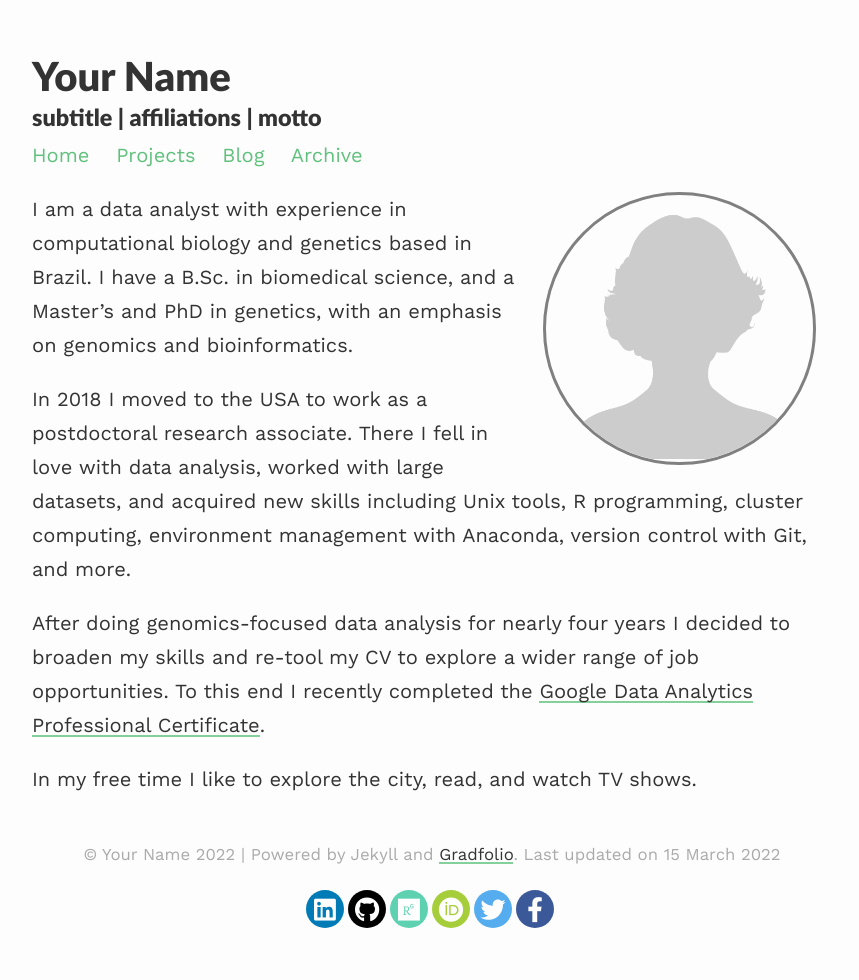
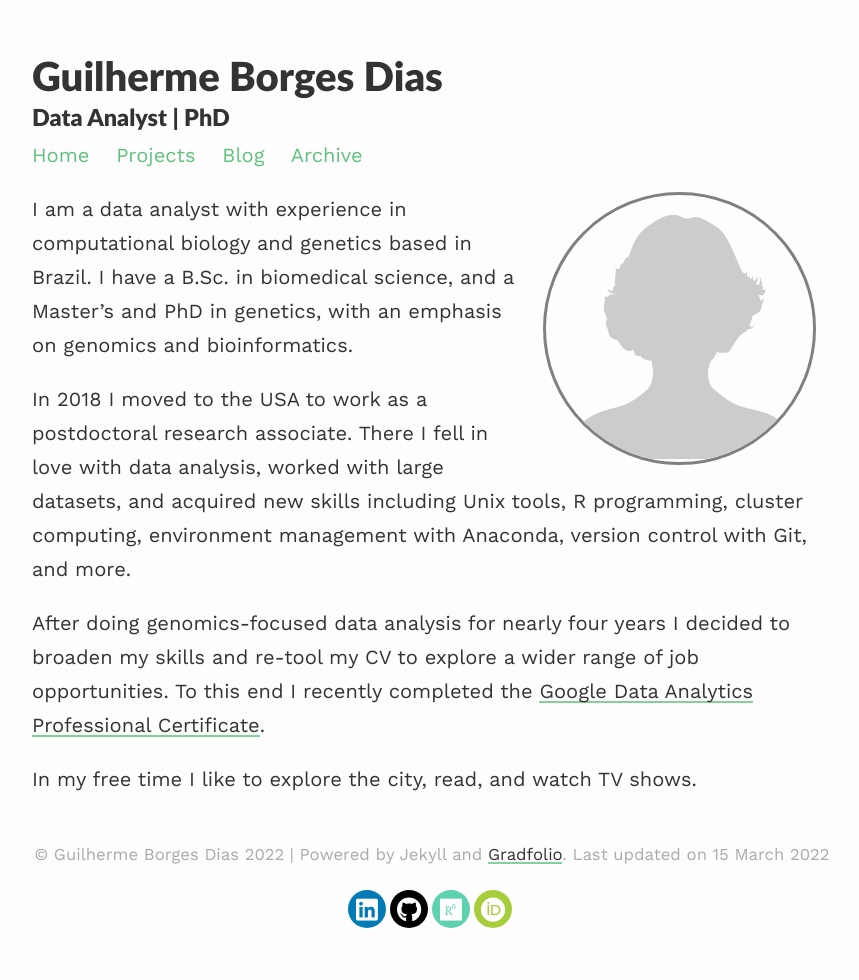
Before and after one commit to gbdias/home, a Jekyll site: the page built from index.md, in a window 1280 px wide. Shown: the whole page, without its empty margins (208-1067 px from the left). Built offline with Jekyll 4.4.1, drawn with Linux system fonts in a browser that asks for light colours; nearby versions of some CDN libraries.

Commit message:
Update _config.yml

```diff
--- a/_config.yml
+++ b/_config.yml
@@ -1,7 +1,7 @@
 ### your site title here
 
-title: Your Name
-description: subtitle | affiliations | motto
+title: Guilherme Borges Dias
+description: Data Analyst | PhD
 
 baseurl: /gradfolio #name of GitHub repository
 url: "" #custom url to be used instead of GitHub repository
@@ -17,10 +17,10 @@ permalink: /blog/:year/:title/
 paginate_path: /blog/page:num/
 
 # Social media links in footer
-facebook: "#"
-twitter: "#"
+#facebook: "#"
+#twitter: "#"
 linkedin: "#"
-github: "#"
+github: "https://github.com/gbdias"
 researchgate: "#"
 orcid: "#"
 
```
